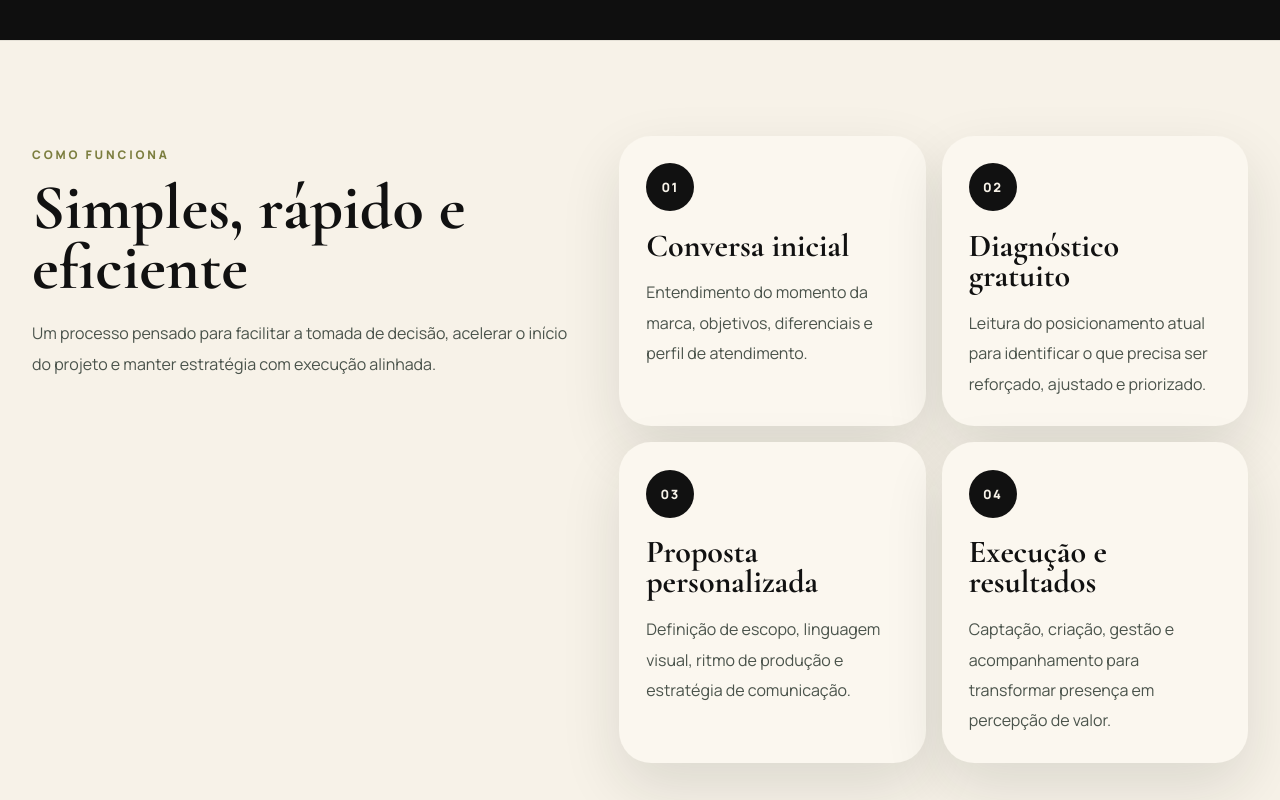
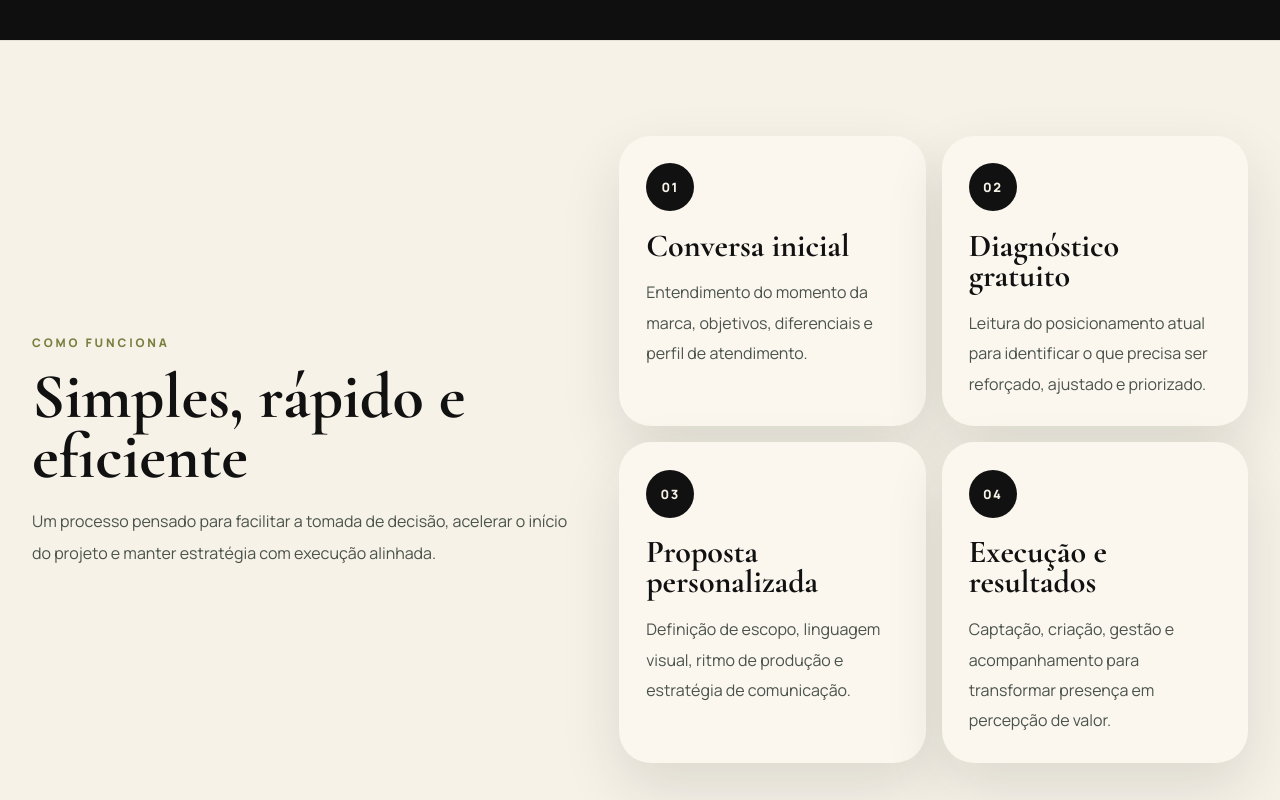
Before and after one commit to Wallaceoll/Nest-Studio-Vercel, a React (Vite) app: page / in a window 1280 px wide. Shown: the part 7280-8080 px from the top of the page. Built offline with nearby package versions, Linux system fonts and the light colour scheme.

Commit message:
ajustando espaço em branco na pagina de como funciona

```diff
--- a/src/styles.css
+++ b/src/styles.css
@@ -1243,11 +1243,12 @@ button {
   .process-grid {
     grid-template-columns: minmax(18rem, 0.92fr) minmax(0, 1.08fr);
     gap: clamp(2rem, 4vw, 4rem);
-    align-items: start;
+    align-items: center;
   }
 
   .process-intro {
-    padding-top: 0.35rem;
+    align-self: center;
+    padding-top: 0;
   }
 
   .process-grid .steps-grid {
```
